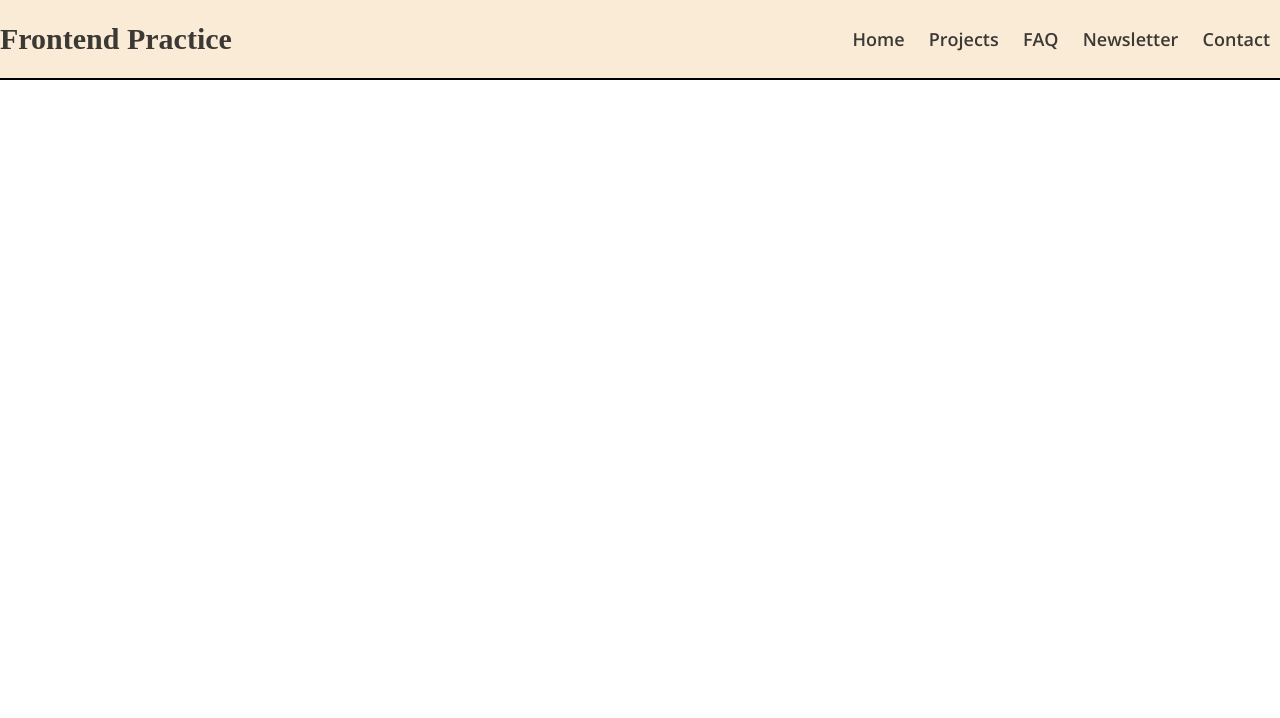
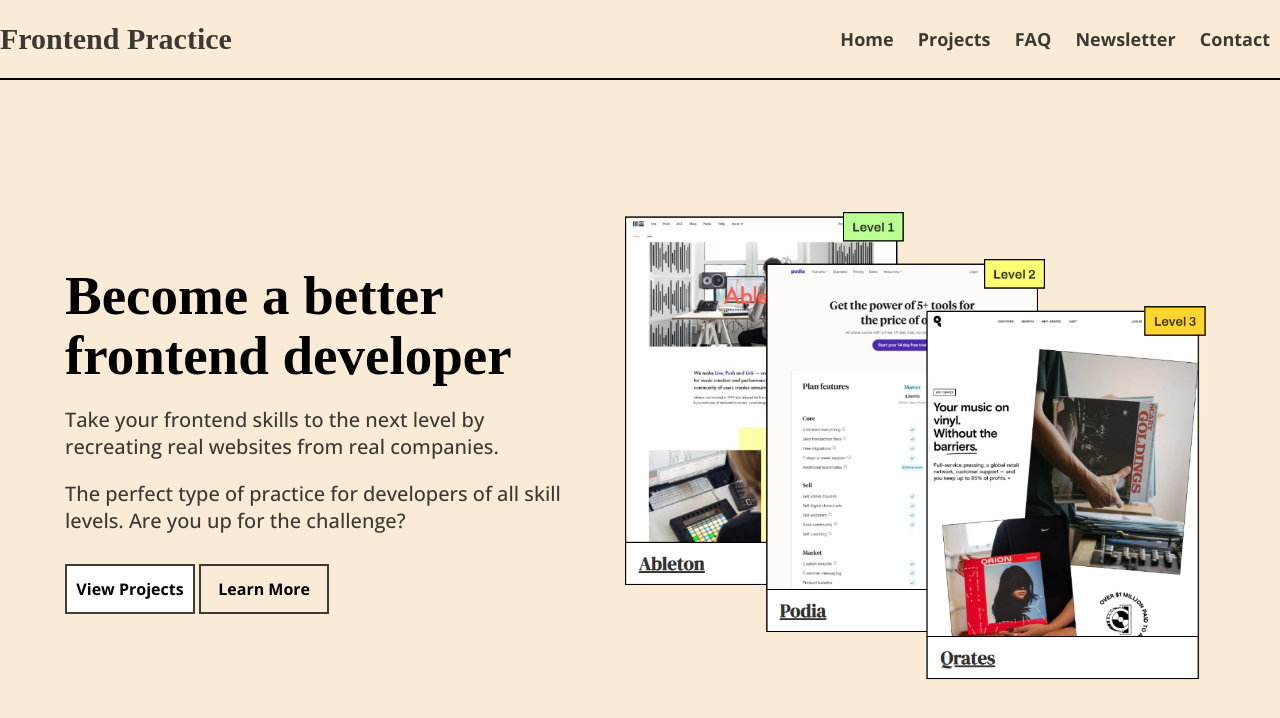
Before and after one commit to naelens/frontend_practice_website, a plain HTML site: page index.html in a window 1280 px wide. Drawn offline with nearby package versions, Linux system fonts and the light colour scheme; a web font is replaced by a local one.

Commit message:
finalizei a main

```diff
--- a/index.html
+++ b/index.html
@@ -28,6 +28,29 @@
 
         </header>
 
+        <main class="conteudo_principal">
+
+                <div class="conteudo_texto">
+                    <h2>Become a better frontend developer</h2>
+
+                    <p>Take your frontend skills to the next level by recreating real websites from real companies.</p>
+                    <p>The perfect type of practice for developers of all skill levels. Are you up for the challenge?</p>
+
+                    <div class="botoes">
+                        <button class="botoes_VP">View Projects</button>
+                        <button class="botoes_LM">Learn More</button>
+                    </div>
+
+                </div>
+
+                <aside class="conteudo_imagem">
+                    <img src="./imagens/project-collage.webp" alt="Imagem ilustrativa">
+                </aside>
+
+            </div>
+
+        </main>
+
 
 
 
--- a/style.css
+++ b/style.css
@@ -10,12 +10,6 @@
     font-family: 'DM Serif Text', serif;
     font-size: 30px;
     color: #000000c2;
-}
-
-#container {
-    display: grid;
-    grid-columns: 1fr 1fr;
-
 }
 
 .cabecalho {
@@ -38,5 +32,65 @@ a {
     color: #000000c2;
     font-size: 18px;
     text-decoration: none;
-    font-weight: 600;
+    font-weight: 700;
 }
+
+a:hover {
+    text-decoration: underline;
+}
+
+.conteudo_principal {
+    display: flex;
+    justify-content: center;
+    gap: 50px;
+    align-items: center;
+    height: 90vh;
+    background-color:#FAEBD7;
+}
+
+.conteudo_texto h2{
+    font-family: 'DM Serif Text', serif;
+    font-weight: 700;
+    font-size: 55px;
+    line-height: 60px;
+    width: 500px;
+}
+
+.conteudo_texto p {
+    width: 500px;
+    font-size: 20px;
+    margin-top: 20px;
+    font-weight: 500;
+    color: #000000c2;
+}
+
+
+.conteudo_imagem img {
+    width: 600px;
+    margin-top: 20px;
+}
+
+.botoes_LM, .botoes_VP {
+    margin-top: 30px;
+    width: 130px;
+    height: 50px;
+    border: none;
+    border: 2px solid #000000c2;
+    font-size: 16px;
+    font-weight: 700;
+}
+
+.botoes_VP {
+    background-color: #ffffff;
+}
+
+.botoes_LM {
+    background-color: #FAEBD7;
+}
+
+.botoes_LM:hover, .botoes_VP:hover {
+    background-color: #000000;
+    color: #ffffff;
+    cursor: pointer;
+    transition: 0.2s all linear;
+}
```
